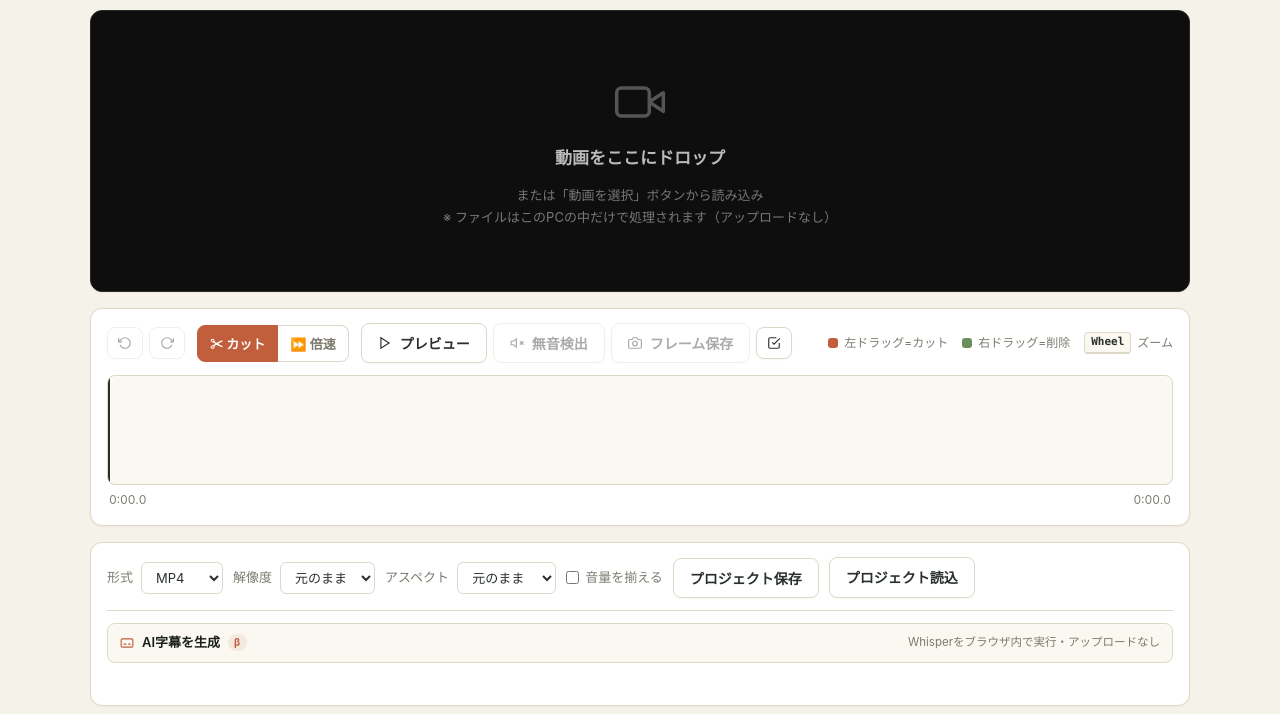
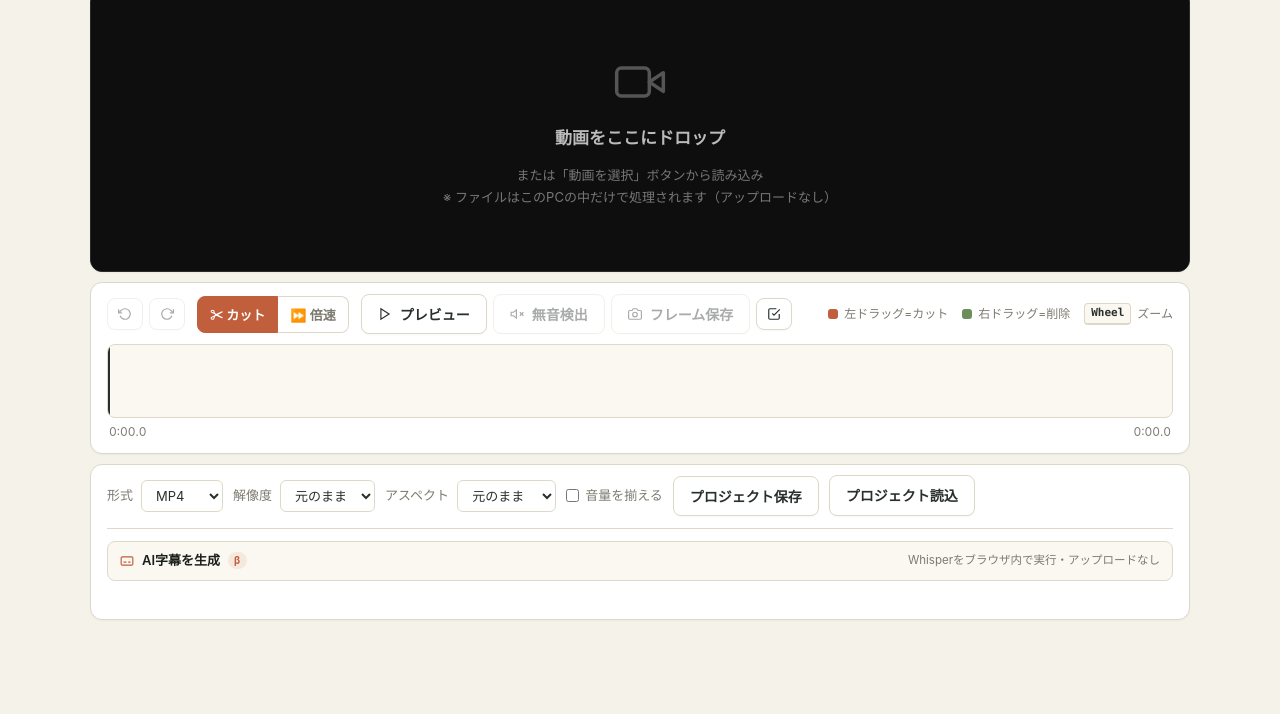
Before and after one commit to loijgtnhfv-afk/quicktrimmer, a website built with Vite: page index.html in a window 1280 px wide. Shown: the part 86-800 px from the top of the page. Built offline with nearby package versions, Linux system fonts and the light colour scheme; some packages are replaced by stand-ins of ours.

Commit message:
style: 全体の縦の長さを詰めてスクロールを削減
編集画面が縦に長く、下端（書き出し設定・X目安・字幕パネル）まで
スクロールしないと見えないのを解消。1366×900 でスクロールなしに収まる。

- 波形(#timelineContainer) 110→74px（「音声が分厚い」の解消）
- 動画プレイヤー max-height 58vh→40vh（縦の支配項）
- body 余白 28/60→18/24、ヘッダ下マージン 24→14、カード間隔 16→10
- timeline/info カード余白・操作バー余白・最下端マージンを微調整

合計で約280px短縮。波形は容器 clientHeight を読んで描画するため歪まず薄くなる。
検証: prod build green、操作バー回帰 controls-verify.mjs 13/13 PASS。

```diff
--- a/src/style.css
+++ b/src/style.css
@@ -40,7 +40,7 @@ body {
   font-family: -apple-system, "Segoe UI", "Inter", "Yu Gothic UI", "Hiragino Kaku Gothic ProN", sans-serif;
   background: var(--bg);
   color: var(--text);
-  padding: 28px 24px 60px;
+  padding: 18px 24px 24px;
   min-height: 100vh;
   -webkit-font-smoothing: antialiased;
   transition: background 0.15s ease;
@@ -70,7 +70,7 @@ header {
   display: flex;
   justify-content: space-between;
   align-items: center;
-  margin: 0 auto 24px;
+  margin: 0 auto 14px;
   max-width: 1100px;
   flex-wrap: wrap;
   gap: 16px;
@@ -113,10 +113,10 @@ header {
 .btn svg { flex-shrink: 0; }
 
 /* X (Twitter) upload-limit badge: output length / est. size vs X's free-tier caps */
-.x-limit { margin: 4px 0 10px; padding: 6px 10px; border-radius: var(--radius-sm); font-size: 12.5px; font-weight: 600; background: rgba(107,142,90,0.12); color: var(--positive); border: 1px solid rgba(107,142,90,0.35); }
+.x-limit { margin: 2px 0 8px; padding: 6px 10px; border-radius: var(--radius-sm); font-size: 12.5px; font-weight: 600; background: rgba(107,142,90,0.12); color: var(--positive); border: 1px solid rgba(107,142,90,0.35); }
 .x-limit.over { background: rgba(193,95,60,0.12); color: var(--accent); border-color: rgba(193,95,60,0.40); }
 
-main { display: flex; flex-direction: column; gap: 16px; max-width: 1100px; margin: 0 auto; }
+main { display: flex; flex-direction: column; gap: 10px; max-width: 1100px; margin: 0 auto; }
 
 .card {
   background: var(--surface);
@@ -131,7 +131,7 @@ main { display: flex; flex-direction: column; gap: 16px; max-width: 1100px; marg
 
 /* Custom control bar below the video — always visible once a clip is loaded.
    Lives outside the video, so it can never overlap the native <video controls>. */
-.player-controls { display: none; flex-direction: column; gap: 8px; padding: 10px 12px 12px; background: #16181C; border-top: 1px solid #2A2A2A; }
+.player-controls { display: none; flex-direction: column; gap: 7px; padding: 8px 12px 10px; background: #16181C; border-top: 1px solid #2A2A2A; }
 .player-card:not(.empty) .player-controls { display: flex; }
 
 /* Cut-range minimap — a real strip under the video (was a fragile bottom:42px overlay). */
@@ -210,7 +210,7 @@ main { display: flex; flex-direction: column; gap: 16px; max-width: 1100px; marg
 .pc-play .pc-kbd { color: #fff; background: rgba(0, 0, 0, 0.22); border-color: rgba(255, 255, 255, 0.3); }
 .pc-mark-out .pc-kbd { color: #F0C3B2; border-color: rgba(240, 195, 178, 0.3); }
 
-#player { width: 100%; max-height: 58vh; display: block; background: #0E0E0E; }
+#player { width: 100%; max-height: 40vh; display: block; background: #0E0E0E; }
 .player-card.empty #player { display: none; }
 #emptyState { display: none; text-align: center; color: #999; padding: 60px 24px; }
 .player-card.empty #emptyState { display: flex; flex-direction: column; align-items: center; gap: 12px; }
@@ -219,13 +219,13 @@ main { display: flex; flex-direction: column; gap: 16px; max-width: 1100px; marg
 #emptyState p { font-size: 13px; color: #777; line-height: 1.7; }
 
 /* Timeline */
-.timeline-card { padding: 14px 16px 16px; }
+.timeline-card { padding: 11px 16px 12px; }
 
 .toolbar {
   display: flex;
   align-items: center;
   gap: 12px;
-  margin-bottom: 12px;
+  margin-bottom: 10px;
   flex-wrap: wrap;
 }
 .toolbar-group { display: flex; gap: 6px; align-items: center; }
@@ -282,11 +282,11 @@ main { display: flex; flex-direction: column; gap: 16px; max-width: 1100px; marg
   font-weight: 600;
 }
 
-#timelineWrapper { display: flex; flex-direction: column; gap: 6px; }
+#timelineWrapper { display: flex; flex-direction: column; gap: 5px; }
 
 #timelineContainer {
   position: relative;
-  height: 110px;
+  height: 74px;
   background: var(--bg-elev);
   border: 1px solid var(--border);
   border-radius: var(--radius-sm);
@@ -364,7 +364,7 @@ main { display: flex; flex-direction: column; gap: 16px; max-width: 1100px; marg
 #timeLabels { display: flex; justify-content: space-between; font-size: 12px; color: var(--text-muted); font-variant-numeric: tabular-nums; padding: 0 2px; }
 
 /* Info */
-.info-card { padding: 14px 16px; }
+.info-card { padding: 10px 16px; }
 
 .export-options {
   display: flex;
@@ -520,7 +520,7 @@ main { display: flex; flex-direction: column; gap: 16px; max-width: 1100px; marg
 
 /* AI subtitle panel (v0.2) */
 .subtitle-panel {
-  margin: 4px 0 10px;
+  margin: 4px 0 0;
   border: 1px solid var(--border);
   border-radius: var(--radius-sm);
   background: var(--bg-elev);
```
